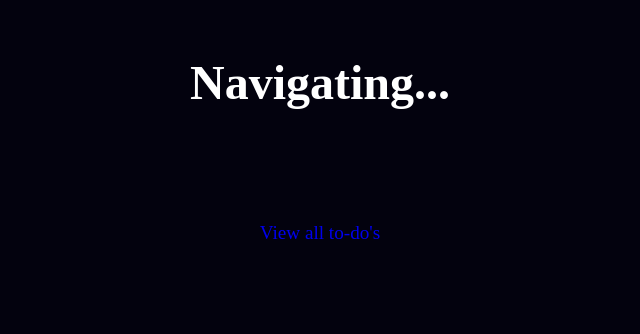
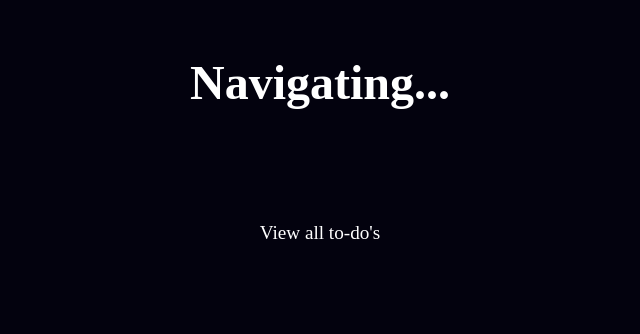
Before and after one commit to IN-codes-TJ/To-Do-Website, a website: page navigation.html in a window 1280 px wide. Shown: the top 334 px of the page, without its empty margins (320-960 px from the left). Drawn offline with Linux system fonts and the light colour scheme.

Commit message:
Adding netlify database

```diff
--- a/navigation.css
+++ b/navigation.css
@@ -31,6 +31,7 @@ li:hover {
 
 a {
     text-decoration: none;
+    color: white;
 }
 
 a:visited {
--- /dev/null
+++ b/package.json
@@ -0,0 +1,5 @@
+{
+  "dependencies": {
+    "@netlify/neon": "^0.1.0"
+  }
+}
```
Also changed, not shown: 2 other files.
